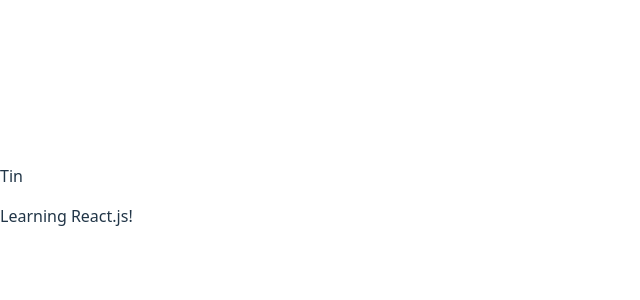
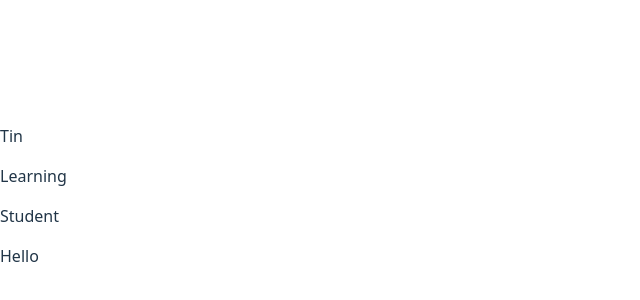
Before and after one commit to YawnJawn/React-training, a React (Vite) app in the folder vite-project/: page / in a window 1280 px wide. Shown: the part 204-504 px from the top of the page, without its empty margins (0-640 px from the left). Built offline with nearby package versions, Linux system fonts and the light colour scheme.

Commit message:
Adding props and reusing props with different values

```diff
--- a/vite-project/src/App.jsx
+++ b/vite-project/src/App.jsx
@@ -1,7 +1,12 @@
 import Post from './components/Post';
 
 function App(){
-  return <Post />;
+  return (
+  <main>
+    <Post author="Tin" body="Learning"/>
+    <Post author="Student" body="Hello"/>
+  </main>
+  );
 }
 
 export default App;
--- a/vite-project/src/components/Post.jsx
+++ b/vite-project/src/components/Post.jsx
@@ -1,12 +1,9 @@
-const names = ['Tin', 'Tran'];
-
-function Post() {
-    const chosenName = Math.random() > 0.5 ? names[0] : names [1];
+function Post(props) {
 
     return (
     <div>
-        <p>{chosenName}</p>
-        <p>Learning React.js!</p>
+        <p>{props.author}</p>
+        <p>{props.body}</p>
     </div>
     );
 }
```
